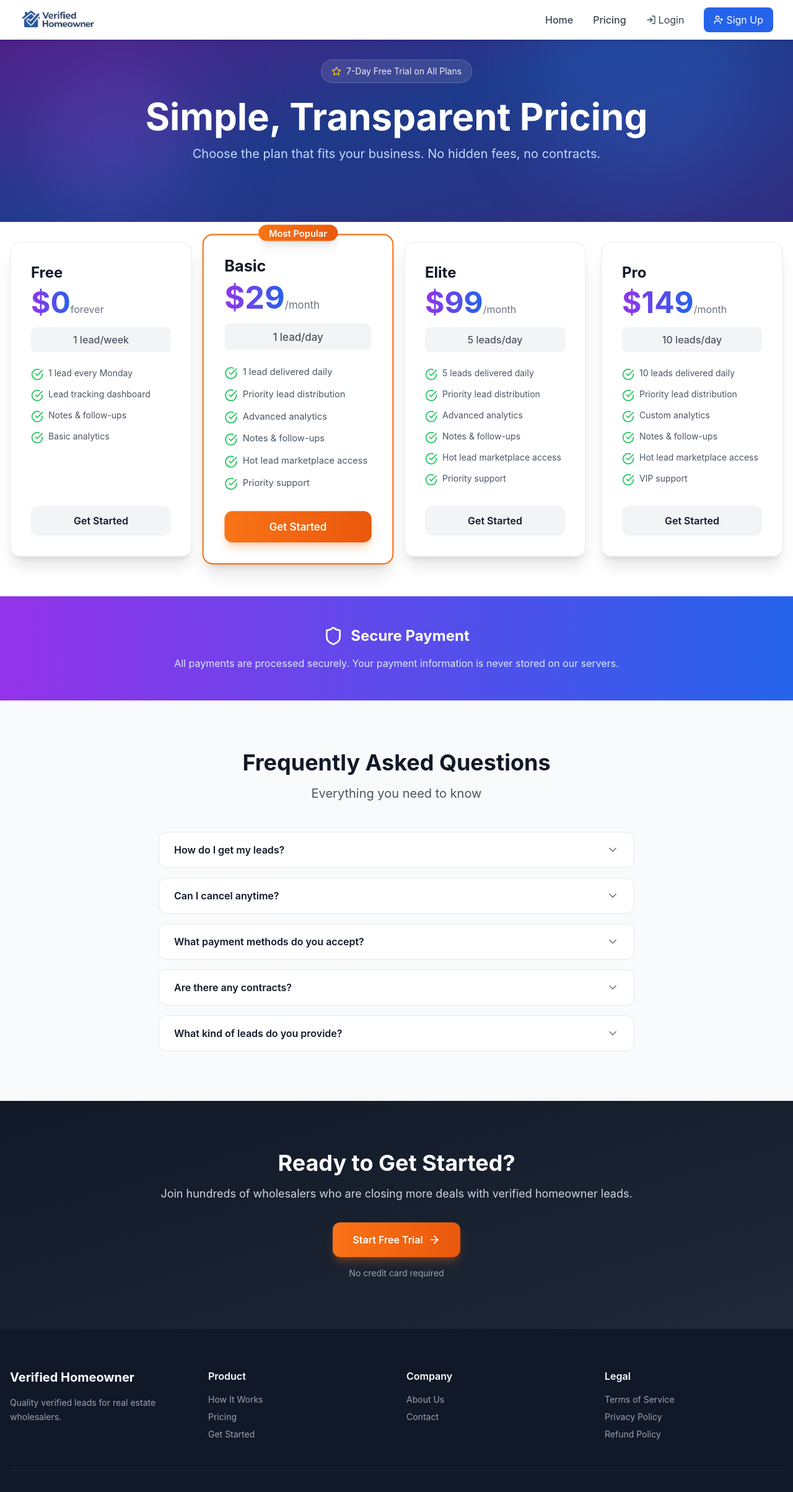
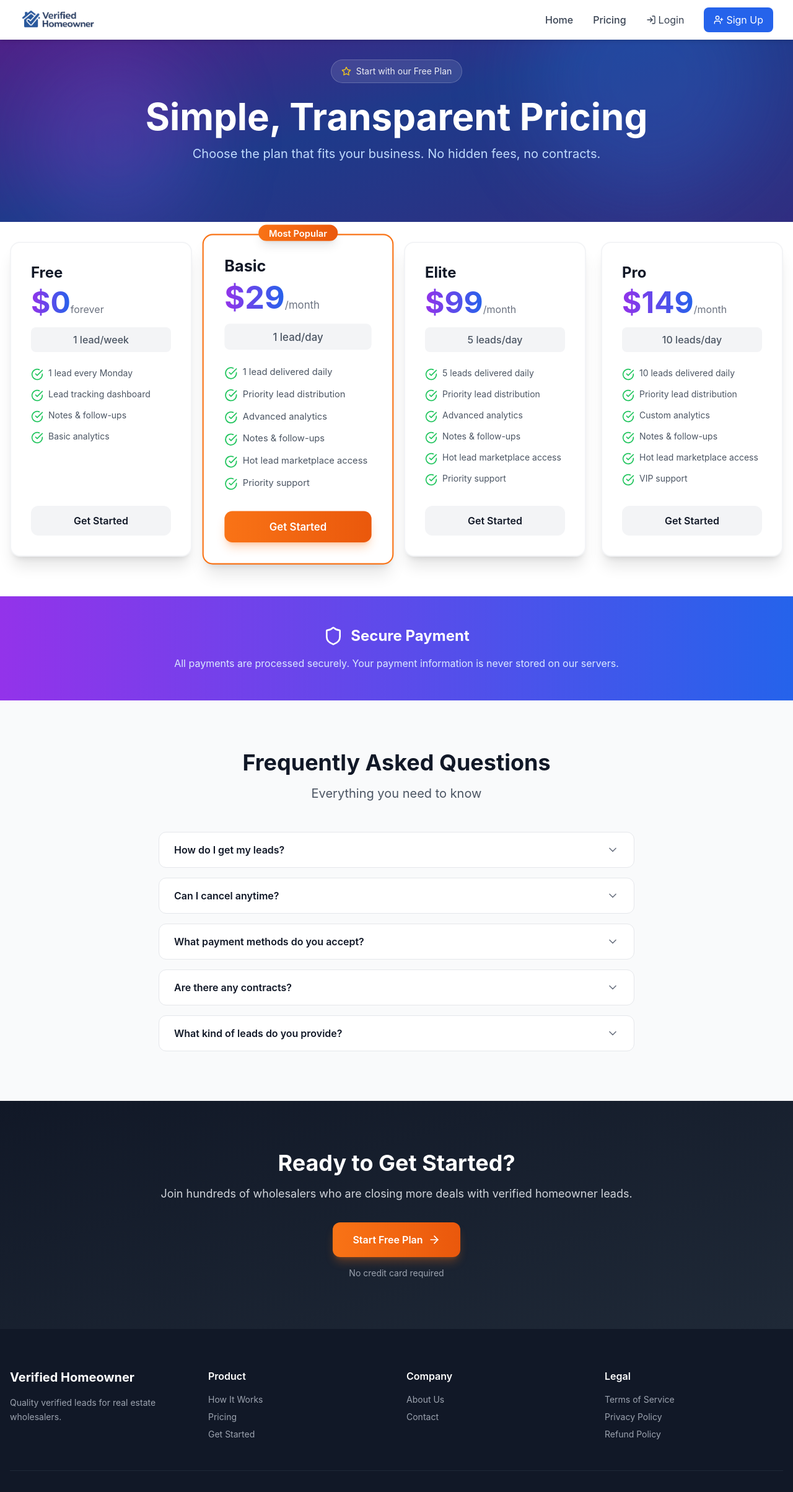
Before and after one commit to crynxmartinez/verifiedhomeowner, a React (Vite) app in the folder frontend/: page /pricing in a window 1280 px wide. Shown: the top 2407 px of the page at 62% size. Built offline with nearby package versions, Linux system fonts and the light colour scheme; no server answers; the HTML template or start-up script is replaced by a standard one.

Commit message:
Change 98% to 99% accuracy, Free Trial to Free Plan

```diff
--- a/frontend/src/pages/About.jsx
+++ b/frontend/src/pages/About.jsx
@@ -137,7 +137,7 @@ export default function About() {
             to="/register"
             className="inline-flex items-center bg-gradient-to-r from-orange-500 to-orange-600 text-white px-8 py-4 rounded-xl font-semibold hover:from-orange-600 hover:to-orange-700 transition shadow-lg shadow-orange-500/30"
           >
-            Start Free Trial
+            Start Free Plan
             <ArrowRight className="ml-2 h-5 w-5" />
           </Link>
         </div>
--- a/frontend/src/pages/Home.jsx
+++ b/frontend/src/pages/Home.jsx
@@ -110,7 +110,7 @@ export default function Home() {
               to="/register"
               className="bg-gradient-to-r from-orange-500 to-orange-600 text-white px-8 py-4 rounded-xl text-lg font-semibold hover:from-orange-600 hover:to-orange-700 transition shadow-lg shadow-orange-500/30 flex items-center justify-center"
             >
-              Start Free Trial
+              Start Free Plan
               <ArrowRight className="ml-2 h-5 w-5" />
             </Link>
             <Link
@@ -128,7 +128,7 @@ export default function Home() {
               <div className="text-blue-200/70 text-sm">Leads Delivered</div>
             </div>
             <div>
-              <div className="text-3xl md:text-4xl font-bold text-white">98%</div>
+              <div className="text-3xl md:text-4xl font-bold text-white">99%</div>
               <div className="text-blue-200/70 text-sm">Accuracy Rate</div>
             </div>
             <div>
@@ -250,7 +250,7 @@ export default function Home() {
             {[
               { icon: CheckCircle, title: 'Verified Numbers', desc: 'Every phone number is called and verified before delivery' },
               { icon: Clock, title: 'Daily Delivery', desc: 'Fresh leads delivered to your dashboard every single day' },
-              { icon: Shield, title: 'Accurate Data', desc: '98% accuracy rate on all contact information' },
+              { icon: Shield, title: 'Accurate Data', desc: '99% accuracy rate on all contact information' },
               { icon: Zap, title: 'Instant Access', desc: 'No waiting - leads appear in your dashboard immediately' },
             ].map((item, i) => (
               <div key={i} className="bg-white/10 backdrop-blur-sm border border-white/20 rounded-2xl p-6 hover:bg-white/20 transition">
@@ -325,7 +325,7 @@ export default function Home() {
             {[
               { value: '10,000+', label: 'Leads Delivered' },
               { value: '500+', label: 'Active Users' },
-              { value: '98%', label: 'Accuracy Rate' },
+              { value: '99%', label: 'Accuracy Rate' },
               { value: '50', label: 'States Covered' },
             ].map((stat, i) => (
               <div key={i}>
@@ -391,7 +391,7 @@ export default function Home() {
               to="/register"
               className="bg-gradient-to-r from-orange-500 to-orange-600 text-white px-10 py-4 rounded-xl text-lg font-semibold hover:from-orange-600 hover:to-orange-700 transition shadow-lg shadow-orange-500/30 flex items-center justify-center"
             >
-              Start Free Trial
+              Start Free Plan
               <ArrowRight className="ml-2 h-5 w-5" />
             </Link>
             <Link
--- a/frontend/src/pages/Pricing.jsx
+++ b/frontend/src/pages/Pricing.jsx
@@ -95,7 +95,7 @@ export default function Pricing() {
         <div className="max-w-7xl mx-auto text-center relative z-10">
           <div className="inline-flex items-center bg-white/10 backdrop-blur-sm border border-white/20 rounded-full px-4 py-2 mb-6">
             <Star className="h-4 w-4 text-yellow-400 mr-2" />
-            <span className="text-white/90 text-sm">7-Day Free Trial on All Plans</span>
+            <span className="text-white/90 text-sm">Start with our Free Plan</span>
           </div>
           <h1 className="text-4xl md:text-6xl font-bold text-white mb-4">
             Simple, Transparent Pricing
@@ -220,7 +220,7 @@ export default function Pricing() {
             to="/register"
             className="inline-flex items-center bg-gradient-to-r from-orange-500 to-orange-600 text-white px-8 py-4 rounded-xl font-semibold hover:from-orange-600 hover:to-orange-700 transition shadow-lg shadow-orange-500/30"
           >
-            Start Free Trial
+            Start Free Plan
             <ArrowRight className="ml-2 h-5 w-5" />
           </Link>
           <p className="mt-4 text-gray-400 text-sm">No credit card required</p>
```
